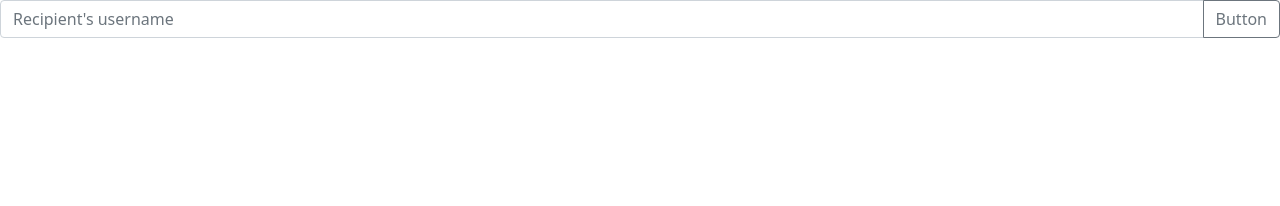
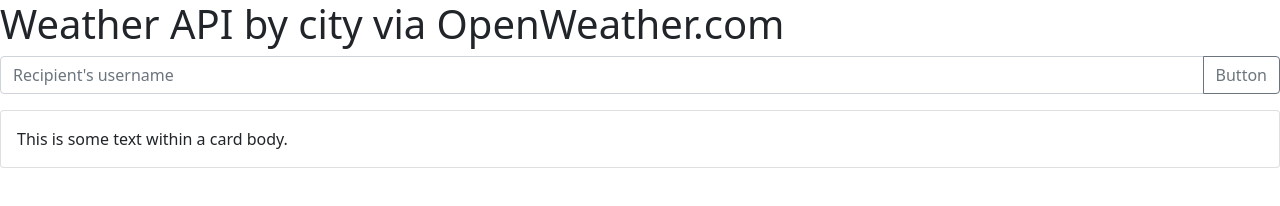
Before and after one commit to gghigi/weather-API, a plain HTML site: page index.html in a window 1280 px wide. Drawn offline with nearby package versions, Linux system fonts and the light colour scheme.

Commit message:
Add card for city weather

```diff
--- a/index.html
+++ b/index.html
@@ -13,11 +13,23 @@
 </head>
 <body>
 
-    <!--Input & button-->
-    <div class="input-group mb-3">
-        <input type="text" class="form-control" placeholder="Recipient's username" aria-label="Recipient's username"
-            aria-describedby="button-addon2">
-        <button class="btn btn-outline-secondary" type="button" id="button-addon2">Button</button>
+    <div class="section">
+        <h1>Weather API by city via OpenWeather.com</h1>
+        <!--Input & button-->
+        <div class="input-group mb-3">
+            <input type="text" class="form-control" placeholder="Recipient's username" aria-label="Recipient's username"
+                aria-describedby="button-addon2">
+            <button class="btn btn-outline-secondary" type="button" id="button-addon2">Button</button>
+        </div>
+    </div>
+
+    <div class="section">
+        <!--Card-->
+        <div class="card">
+            <div class="card-body">
+                This is some text within a card body.
+            </div>
+        </div>
     </div>
 
 
```
